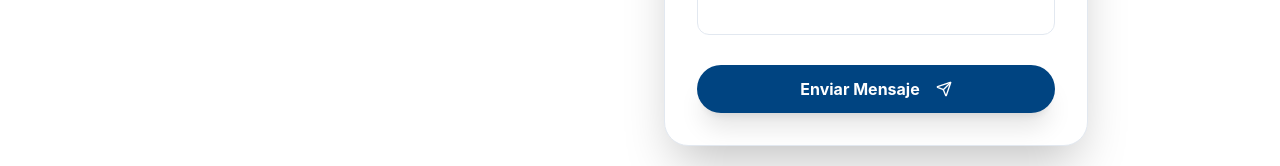
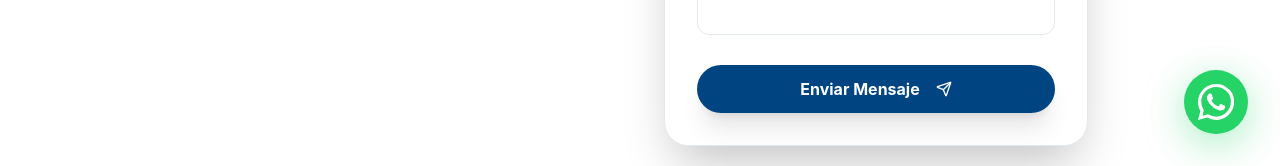
Before and after one commit to SudolabsDigital/sudolabs-website, a Next.js app: page /contacto in a window 1280 px wide. Shown: the part 634-800 px from the top of the page. Built offline with nearby package versions, Linux system fonts and the light colour scheme; no server answers.

Commit message:
feat: Implementación del WhatsApp CTA Flotante

```diff
--- a/src/app/layout.tsx
+++ b/src/app/layout.tsx
@@ -7,6 +7,7 @@ import { SpeedInsights } from "@vercel/speed-insights/next";
 import { Header } from "@/components/layout/header";
 import { Footer } from "@/components/layout/footer";
 import { SdlFooter } from "@/components/layout/sdl-footer";
+import { WhatsAppCTA } from "@/components/features/whatsapp-cta";
 import { GlobalSpotlight } from "@/components/ui/global-spotlight";
 import { GoogleTagManager } from '@next/third-parties/google';
 import { siteConfig } from "@/core/config";
@@ -33,10 +34,10 @@ export const metadata: Metadata = {
     canonical: siteConfig.siteUrl,
   },
   title: {
-    default: "Sudolabs Perú | Consultora de Software y Tecnología en Huancayo",
-    template: "%s | Sudolabs Perú",
+    default: siteConfig.title,
+    template: `%s | ${siteConfig.name}`,
   },
-  description: "Impulsa tu empresa con software a medida y tecnología de alto rendimiento. Expertos en desarrollo web, aplicaciones móviles y transformación digital desde Huancayo para el mundo.",
+  description: siteConfig.description,
   icons: {
     icon: '/favicon.ico',
     shortcut: '/favicon.ico',
@@ -46,46 +47,38 @@ export const metadata: Metadata = {
       url: '/apple-icon.png',
     },
   },
-  keywords: [
-    "Desarrollo de Software Huancayo",
-    "Consultora Tecnológica Perú",
-    "Sistemas a medida",
-    "Aplicaciones Web",
-    "Transformación Digital",
-    "Sudolabs Perú",
-    "Ingeniería de Software"
-  ],
-  authors: [{ name: "Sudolabs Perú" }],
-  creator: "Sudolabs Perú",
+  keywords: siteConfig.keywords,
+  authors: [{ name: siteConfig.author }],
+  creator: siteConfig.author,
   appleWebApp: {
     capable: true,
     statusBarStyle: "default",
-    title: "Sudolabs Perú",
+    title: siteConfig.name,
   },
   verification: {
     google: process.env.NEXT_PUBLIC_GOOGLE_VERIFICATION,
   },
   openGraph: {
-    title: "Sudolabs Perú | Consultora de Software y Tecnología",
-    description: "Desarrollamos software a medida y soluciones de tecnología para empresas ambiciosas.",
+    title: siteConfig.title,
+    description: siteConfig.description,
     url: siteConfig.siteUrl,
-    siteName: "Sudolabs Perú",
+    siteName: siteConfig.name,
     locale: "es_PE",
     type: "website",
     images: [
       {
-        url: '/opengraph-image.webp',
+        url: siteConfig.ogImage,
         width: 1200,
         height: 630,
-        alt: 'Sudolabs Perú - Ingeniería de Software y Tecnología',
+        alt: `${siteConfig.name} - Ingeniería de Software y Tecnología`,
       },
     ],
   },
   twitter: {
     card: "summary_large_image",
-    title: "Sudolabs Perú | Innovación y Tecnología desde Huancayo",
-    description: "Expertos en desarrollo de software y tecnología para negocios modernos.",
-    images: ['/opengraph-image.webp'],
+    title: siteConfig.title,
+    description: siteConfig.description,
+    images: [siteConfig.ogImage],
   },
   robots: {
     index: true,
@@ -124,6 +117,7 @@ export default function RootLayout({
 
         <Footer />
         <SdlFooter />
+        <WhatsAppCTA />
         <Analytics />
         <SpeedInsights />
       </body>
--- /dev/null
+++ b/src/components/features/whatsapp-cta.tsx
@@ -0,0 +1,65 @@
+"use client";
+
+import { motion, AnimatePresence } from "framer-motion";
+import { siteConfig } from "@/core/config";
+import { useState, useEffect } from "react";
+import { cn } from "@/lib/utils";
+
+export function WhatsAppCTA() {
+  const [isVisible, setIsVisible] = useState(false);
+  const [isHovered, setIsHovered] = useState(false);
+
+  // Aparece después de un pequeño scroll o tiempo
+  useEffect(() => {
+    const timer = setTimeout(() => setIsVisible(true), 2000);
+    return () => clearTimeout(timer);
+  }, []);
+
+  const whatsappUrl = `https://wa.me/${siteConfig.contact.whatsapp}`;
+
+  return (
+    <AnimatePresence>
+      {isVisible && (
+        <motion.div
+          initial={{ opacity: 0, scale: 0.5, y: 50 }}
+          animate={{ opacity: 1, scale: 1, y: 0 }}
+          exit={{ opacity: 0, scale: 0.5, y: 50 }}
+          className="fixed bottom-8 right-8 z-[100] flex items-center gap-3"
+          onMouseEnter={() => setIsHovered(true)}
+          onMouseLeave={() => setIsHovered(false)}
+        >
+          {/* Label que aparece al hacer hover */}
+          <motion.div
+            initial={{ opacity: 0, x: 20 }}
+            animate={{ opacity: isHovered ? 1 : 0, x: isHovered ? 0 : 20 }}
+            className={cn(
+              "hidden md:block bg-background/80 backdrop-blur-md border border-border px-4 py-2 rounded-full text-[10px] font-bold uppercase tracking-widest shadow-xl pointer-events-none",
+              !isHovered && "invisible"
+            )}
+          >
+            Hablemos por WhatsApp
+          </motion.div>
+
+          {/* Botón Flotante */}
+          <a
+            href={whatsappUrl}
+            target="_blank"
+            rel="noopener noreferrer"
+            className="relative group"
+            aria-label="Contactar por WhatsApp"
+          >
+            <div className="relative w-14 h-14 md:w-16 md:h-16 bg-[#25D366] rounded-full flex items-center justify-center shadow-[0_10px_40px_rgba(37,211,102,0.4)] transition-transform duration-300 group-hover:scale-110 active:scale-95">
+              <svg
+                viewBox="0 0 24 24"
+                className="w-8 h-8 md:w-9 md:h-9 fill-white"
+                xmlns="http://www.w3.org/2000/svg"
+              >
+                <path d="M17.472 14.382c-.297-.149-1.758-.867-2.03-.967-.273-.099-.471-.148-.67.15-.197.297-.767.966-.94 1.164-.173.199-.347.223-.644.075-.297-.15-1.255-.463-2.39-1.475-.883-.788-1.48-1.761-1.653-2.059-.173-.297-.018-.458.13-.606.134-.133.298-.347.446-.52.149-.174.198-.298.298-.497.099-.198.05-.371-.025-.52-.075-.149-.669-1.612-.916-2.207-.242-.579-.487-.5-.669-.51-.173-.008-.371-.01-.57-.01-.198 0-.52.074-.792.372-.272.297-1.04 1.016-1.04 2.479 0 1.462 1.065 2.875 1.213 3.074.149.198 2.096 3.2 5.077 4.487.709.306 1.262.489 1.694.625.712.227 1.36.195 1.871.118.571-.085 1.758-.719 2.006-1.413.248-.694.248-1.289.173-1.413-.074-.124-.272-.198-.57-.347m-5.421 7.403h-.004a9.87 9.87 0 01-5.031-1.378l-.361-.214-3.741.982.998-3.648-.235-.374a9.86 9.86 0 01-1.51-5.26c.001-5.45 4.436-9.884 9.888-9.884 2.64 0 5.122 1.03 6.988 2.898a9.825 9.825 0 012.893 6.994c-.003 5.45-4.437 9.884-9.885 9.884m8.413-18.297A11.815 11.815 0 0012.05 0C5.414 0 0 5.414 0 12.05c0 2.123.552 4.197 1.597 6.011L0 24l6.135-1.61a11.787 11.787 0 005.911 1.583h.005c6.635 0 12.05-5.414 12.05-12.05a11.767 11.767 0 00-3.489-8.522z"/>
+              </svg>
+            </div>
+          </a>
+        </motion.div>
+      )}
+    </AnimatePresence>
+  );
+}
--- a/src/components/seo/json-ld.tsx
+++ b/src/components/seo/json-ld.tsx
@@ -7,11 +7,11 @@ export default function JsonLd() {
       {
         "@type": "ProfessionalService",
         "@id": `${siteConfig.siteUrl}/#organization`,
-        "name": "Sudolabs Perú",
+        "name": siteConfig.name,
         "alternateName": "Sudolabs Digital",
         "image": `${siteConfig.siteUrl}/assets/logo-full.webp`,
         "logo": `${siteConfig.siteUrl}/assets/logo-symbol.webp`,
-        "description": "Consultora de Ingeniería de Software y Transformación Digital en Huancayo.",
+        "description": siteConfig.shortDescription,
         "url": siteConfig.siteUrl,
         "telephone": siteConfig.contact.phone,
         "email": siteConfig.contact.email,
@@ -19,29 +19,29 @@ export default function JsonLd() {
         "areaServed": [
           {
             "@type": "City",
-            "name": "Huancayo"
+            "name": siteConfig.contact.city
           },
           {
             "@type": "State",
-            "name": "Junín"
+            "name": siteConfig.contact.region
           },
           {
             "@type": "Country",
-            "name": "Perú"
+            "name": siteConfig.contact.country
           }
         ],
         "address": {
           "@type": "PostalAddress",
-          "streetAddress": "Prolongacion Jose Carlos Mariategui 205",
-          "addressLocality": "Huancayo",
-          "addressRegion": "Junín",
-          "postalCode": "12001",
+          "streetAddress": siteConfig.contact.address.split(",")[0],
+          "addressLocality": siteConfig.contact.city,
+          "addressRegion": siteConfig.contact.region,
+          "postalCode": siteConfig.contact.postalCode,
           "addressCountry": "PE"
         },
         "geo": {
           "@type": "GeoCoordinates",
-          "latitude": -12.06513,
-          "longitude": -75.20486
+          "latitude": siteConfig.contact.geo.latitude,
+          "longitude": siteConfig.contact.geo.longitude
         },
         "openingHoursSpecification": [
           {
@@ -52,7 +52,7 @@ export default function JsonLd() {
           }
         ],
         "sameAs": [
-          "https://github.com/sudolabs-digital",
+          siteConfig.social.github,
           siteConfig.social.facebook,
           siteConfig.social.instagram,
           siteConfig.social.tiktok
@@ -62,8 +62,8 @@ export default function JsonLd() {
         "@type": "WebSite",
         "@id": `${siteConfig.siteUrl}/#website`,
         "url": siteConfig.siteUrl,
-        "name": "Sudolabs Perú",
-        "description": "Consultora de Software y Tecnología en Huancayo",
+        "name": siteConfig.name,
+        "description": siteConfig.shortDescription,
         "publisher": {
           "@id": `${siteConfig.siteUrl}/#organization`
         },
--- a/src/core/config.ts
+++ b/src/core/config.ts
@@ -1,14 +1,42 @@
 export const siteConfig = {
+  name: "Sudolabs Perú",
   siteUrl: process.env.NEXT_PUBLIC_APP_URL || "https://sudolabs.space",
+  title: "Sudolabs Perú | Consultora de Software y Tecnología en Huancayo",
+  description: "Impulsa tu empresa con software a medida y tecnología de alto rendimiento. Expertos en desarrollo web, aplicaciones móviles y transformación digital desde Huancayo para el mundo.",
+  shortDescription: "Consultora de Ingeniería de Software y Transformación Digital en Huancayo.",
+  keywords: [
+    "Desarrollo de Software Huancayo",
+    "Consultora Tecnológica Perú",
+    "Sistemas a medida",
+    "Aplicaciones Web",
+    "Transformación Digital",
+    "Sudolabs Perú",
+    "Ingeniería de Software",
+    "MenuDeable",
+    "Arquitectura Cloud",
+    "Next.js Perú",
+    "Laravel Perú"
+  ],
+  author: "Sudolabs Perú",
+  ogImage: "/opengraph-image.webp",
   contact: {
     email: "contacto@sudolabs.space",
     phone: "+51 923 384 303",
     whatsapp: "51923384303", // Formato para API de Whatsapp
-    address: "Prolongacion Jose Carlos Mariategui 205, Huancayo, Junín, Perú"
+    address: "Prolongacion Jose Carlos Mariategui 205, Huancayo, Junín, Perú",
+    city: "Huancayo",
+    region: "Junín",
+    country: "Perú",
+    postalCode: "12001",
+    geo: {
+      latitude: -12.07395,
+      longitude: -75.19748
+    }
   },
   social: {
     facebook: "https://www.facebook.com/profile.php?id=61585696276461",
     instagram: "https://www.instagram.com/sudolabsperu/",
-    tiktok: "https://www.tiktok.com/@sudolabs_peru"
+    tiktok: "https://www.tiktok.com/@sudolabs_peru",
+    github: "https://github.com/sudolabs-digital"
   }
 };
```
